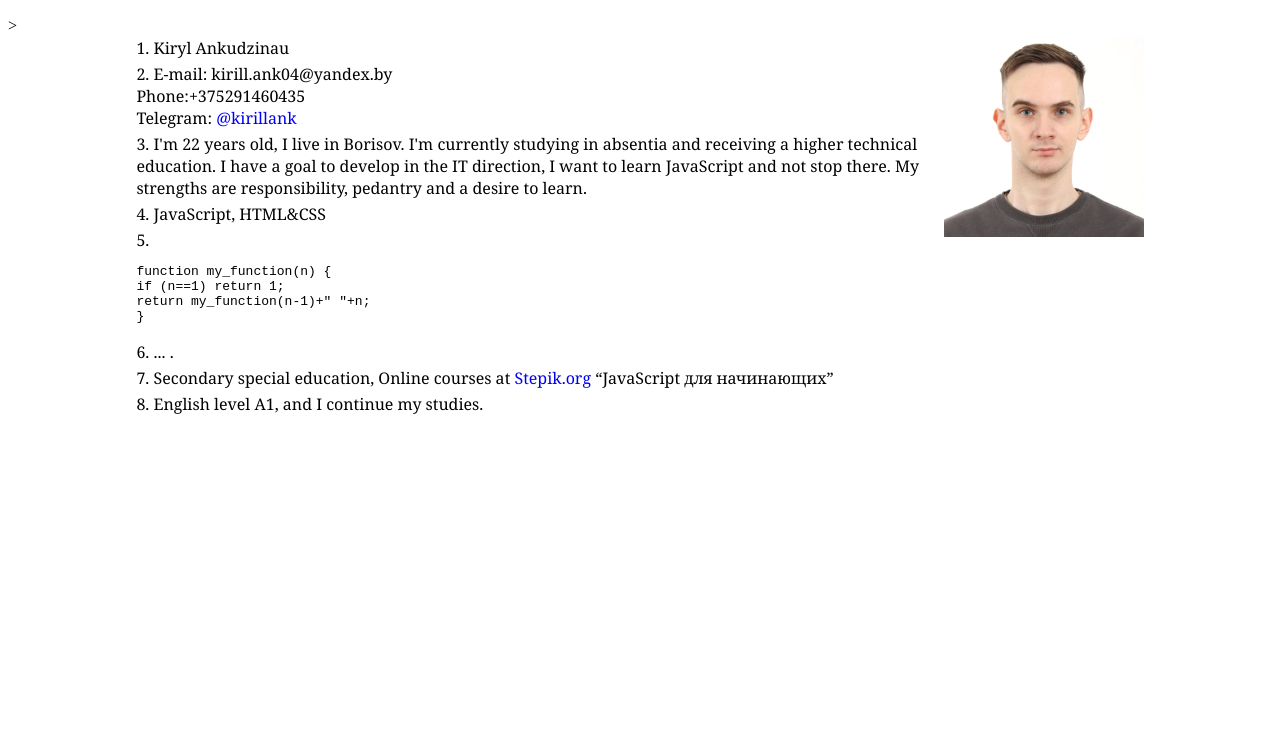
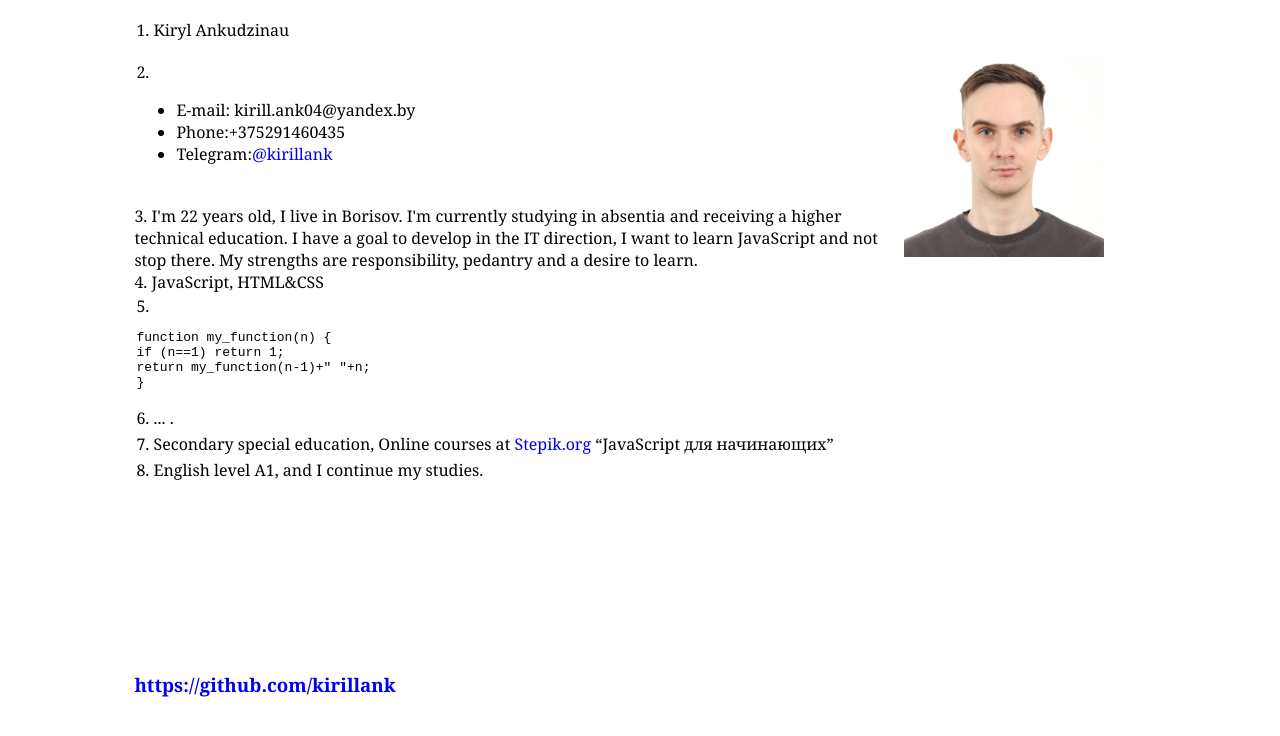
Before and after one commit to kirillank/rsschool-cv, a plain HTML site: page index.html in a window 1280 px wide. Shown: the part 56-792 px from the top of the page. Drawn offline with Linux system fonts and the light colour scheme.

Commit message:
fix: fix code

```diff
--- a/index.html
+++ b/index.html
@@ -1,12 +1,13 @@
 <!DOCTYPE HTML>
 <html lang="en">
 <head>
+	 <title>Markdown & Git</title>
 	<meta charset="utf-8">
-<style type="text/css">
+<style>
 .block0 {
 text-align: center;
 border: solid 0px black;
-margin: 0% auto%;
+margin: 0% auto;
 font-family: Georgia, 'Times New Roman', Times, serif;
 }
 .block1 {
@@ -33,14 +34,14 @@ font-family: Georgia, 'Times New Roman', Times, serif;
 text-align: left;
 border: solid 0px black;
 margin: 0% 10%;
-padding: 2px;
+padding: 0px;
 font-family: Georgia, 'Times New Roman', Times, serif;
 }
 .block5 {
 text-align: left;
 border: solid 0px black;
 margin: 0% 10%;
-padding: 2px;
+padding: 0px;
 font-family: Georgia, 'Times New Roman', Times, serif;
 }
 .block6 {
@@ -71,21 +72,35 @@ margin: 0% 10%;
 padding: 2px;
 font-family: Georgia, 'Times New Roman', Times, serif;
 }
+.block10 {
+text-align: left;
+border: solid 0px black;
+margin: 15% 10%;
+font-family: Georgia, 'Times New Roman', Times, serif;
+}
 a {
     text-decoration: none;
    }
 h2 {
 	text-decoration: underline;
 }
+img {
+ float: right;
+ height: 200px;
+ width: 200px;
+   }
 </style>
 </head>
 <body>
-   <div class=block0><h2>Markdown & Git</h2></div>>
+	<header>
+   <div class=block0><h2>Markdown & Git</h2></div>
+</header>
   <div class=block1>
-  	<div class=block2>1. Kiryl Ankudzinau<img align="right" height="200" width="200" src="Photo.jpg" alt="Photo"></div>
-  	<div class=block3>2. E-mail: kirill.ank04@yandex.by<br>
-Phone:+375291460435<br>
-Telegram: <a href="https://t.me/kirillank">@kirillank</a><br></div>
+  	<main>
+  	<div class=block2>1. Kiryl Ankudzinau<figure><img src="Photo.jpg" alt="Photo"></figure></div>
+  	<div class=block3>2.<ul><li>E-mail: kirill.ank04@yandex.by<br>
+<li>Phone:+375291460435<br>
+<li><nav>Telegram:<a href="https://t.me/kirillank">@kirillank</a></nav><br></ul></div>
   	<div class=block4>3. I'm 22 years old, I live in Borisov. I'm currently studying in absentia and receiving a higher technical education. I have a goal to develop in the IT direction, I want to learn JavaScript and not stop there. My strengths are responsibility, pedantry and a desire to learn.</div>
   	<div class=block5>4. JavaScript, HTML&CSS</div>
   	<div class=block6>5. <pre><code>function my_function(n) {
@@ -95,6 +110,10 @@ return my_function(n-1)+" "+n;
   	<div class=block7>6. ... .</div>
   	<div class=block8>7. Secondary special education, Online courses at <a href="https://stepik.org">Stepik.org</a> “JavaScript для начинающих”</div>
   	<div class=block9>8. English level A1, and I continue my studies.</div>
+  	</main>
+  		<footer>
+  			<div class=block10><h3><a href="https://github.com/kirillank">https://github.com/kirillank</a></h3></div>
+  		</footer>
   </div>
 </body>
 </html>
```
